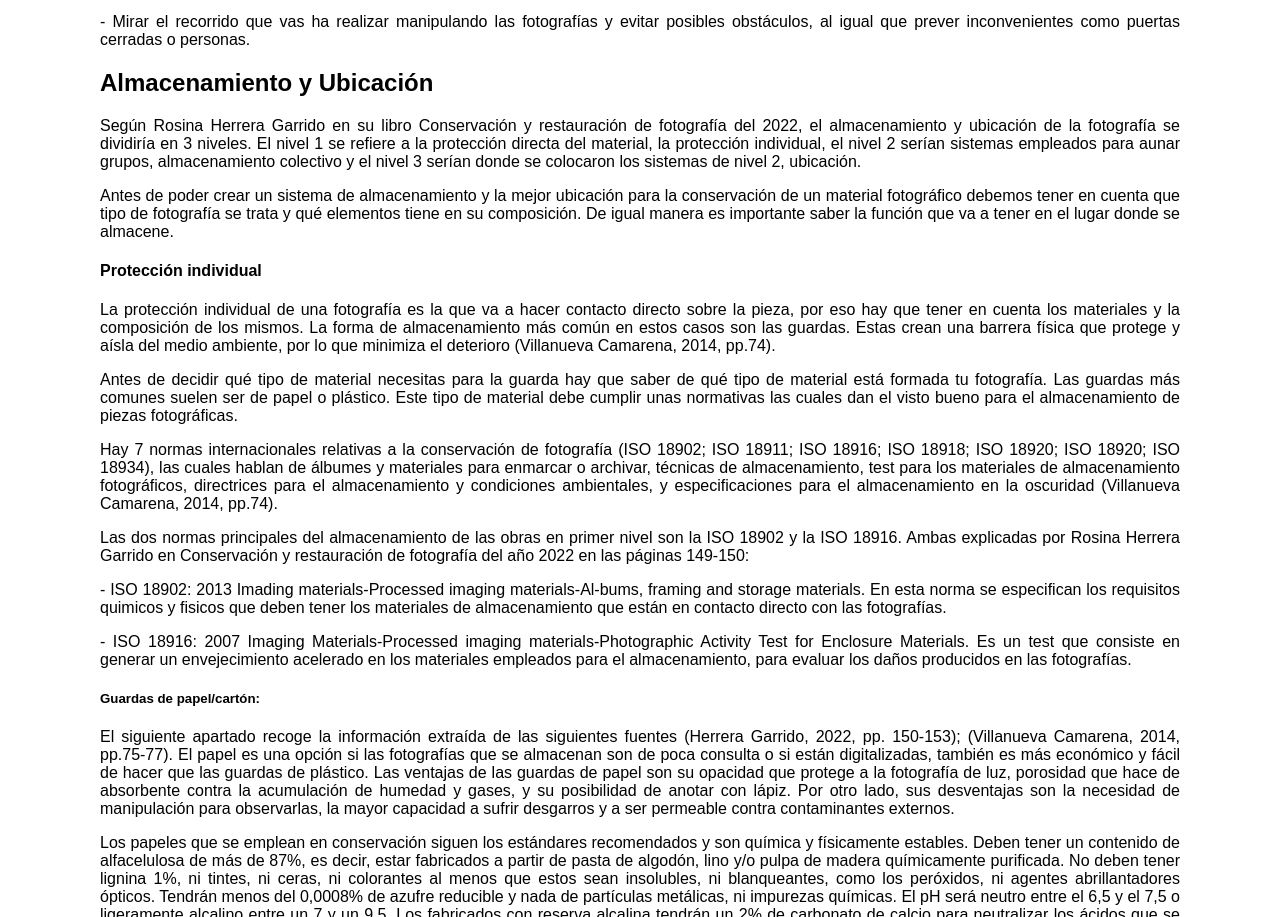
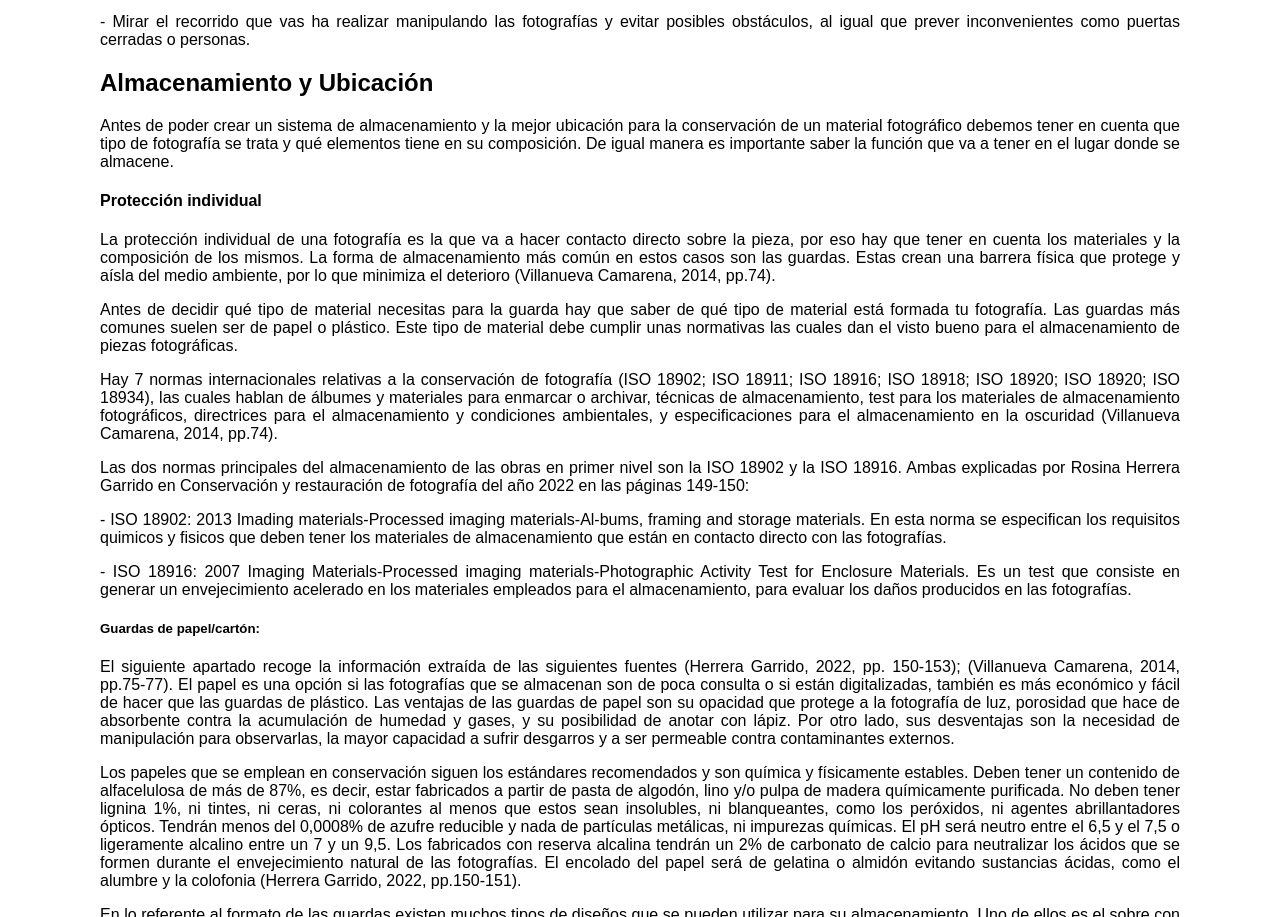
Before and after one commit to Laiogarci/Laiogarci.github.io, a plain HTML site: page Confo/conservacion preventiva.html in a window 1280 px wide. Shown: the part 843-1760 px from the top of the page. Drawn offline with Linux system fonts and the light colour scheme.

Commit message:
Update conservacion preventiva.html

```diff
--- a/Confo/conservacion preventiva.html
+++ b/Confo/conservacion preventiva.html
@@ -70,8 +70,7 @@
         <p> - Intentar manipular una colección si poseen un almacenamiento colectivo estable y colocarlo en un sitio limpio y sin problema de condiciones ambientales como corrientes de aire, fuentes de calor y luz directa sobre las  fotografías.</p>
         <p> - Se debe evitar el contacto directo de los dedos sobre la imagen, ya que la grasa de las manos, suciedad y sudor podría facilitar otras degradaciones como manchas o incluso ataques microbiológicos. En este caso se recomienda el uso de guantes de algodón o látex, y si no queda otra alternativa lavarse muy bien las manos antes de la manipulación (Villanueva Camarena, 2014, pp.69). </p>          <p> - Mirar el recorrido que vas ha realizar manipulando las fotografías y evitar posibles obstáculos, al igual que prever inconvenientes como puertas cerradas o personas.</p>
 
-        <h2>Almacenamiento y Ubicación</h2>
-        <p>Según Rosina Herrera Garrido en su libro Conservación y restauración de fotografía del 2022, el almacenamiento y ubicación de la fotografía se dividiría en 3 niveles. El nivel 1 se refiere a la protección directa del material, la protección individual, el nivel 2 serían sistemas empleados para aunar grupos, almacenamiento colectivo y el nivel 3 serían donde se colocaron los sistemas de nivel 2, ubicación. </p>
+         <h2>Almacenamiento y Ubicación</h2>
         <p>Antes de poder crear un sistema de almacenamiento y la mejor ubicación para la conservación de un material fotográfico debemos tener en cuenta que tipo de fotografía se trata y qué elementos tiene en su composición.  De igual manera es importante saber la función que va a tener en el lugar donde se almacene. </p>
 
         <h4>Protección individual</h4>
```
